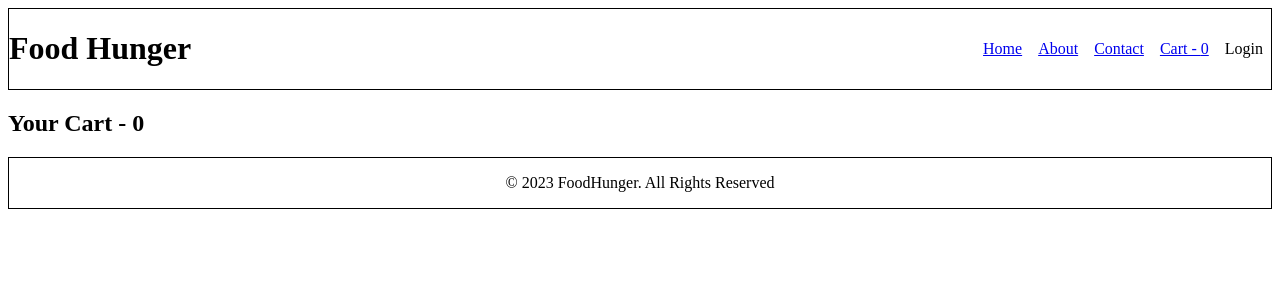
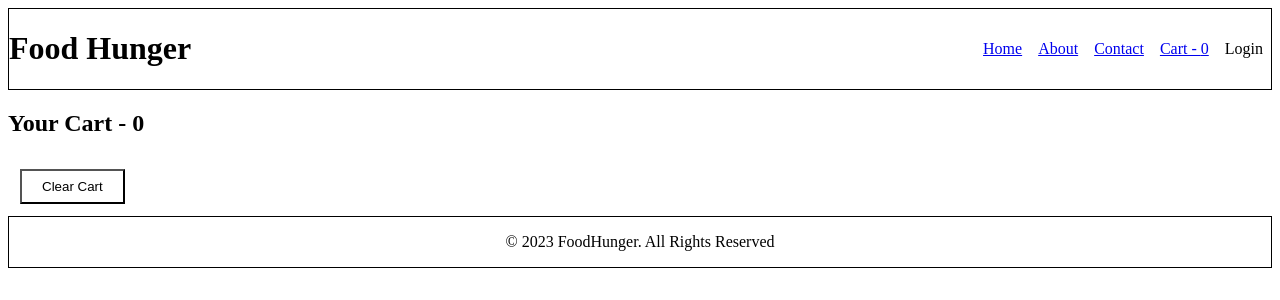
Before and after one commit to ankyv/food-hunger-app, a React (Vite) app: page /cart in a window 1280 px wide. Shown: the top 300 px of the page. Built offline with nearby package versions, Linux system fonts and the light colour scheme.

Commit message:
Added clear cart button

```diff
--- a/index.css
+++ b/index.css
@@ -144,3 +144,10 @@
   width: 100%;
   height: 100%;
 }
+
+.clear-btn {
+  background-color: transparent;
+  padding: 8px 20px;
+  margin: 12px;
+  cursor: pointer;
+}
--- a/src/components/Cart.js
+++ b/src/components/Cart.js
@@ -1,12 +1,27 @@
-import { useSelector } from "react-redux";
+import { useSelector, useDispatch } from "react-redux";
 import FoodItem from "./FoodItem";
+import { clearCart } from "../utils/cartSlice";
 
 const Cart = () => {
   const cartItems = useSelector((store) => store.cart.items);
 
+  const dispatch = useDispatch();
+
+  const handleClearCart = () => {
+    dispatch(clearCart());
+  };
+
   return (
     <div>
       <h2>Your Cart - {cartItems.length}</h2>
+      <button
+        className="clear-btn"
+        onClick={() => {
+          handleClearCart();
+        }}
+      >
+        Clear Cart
+      </button>
       <div>
         {cartItems?.map((foodItem) => {
           return <FoodItem {...foodItem?.card?.info} />;
```
